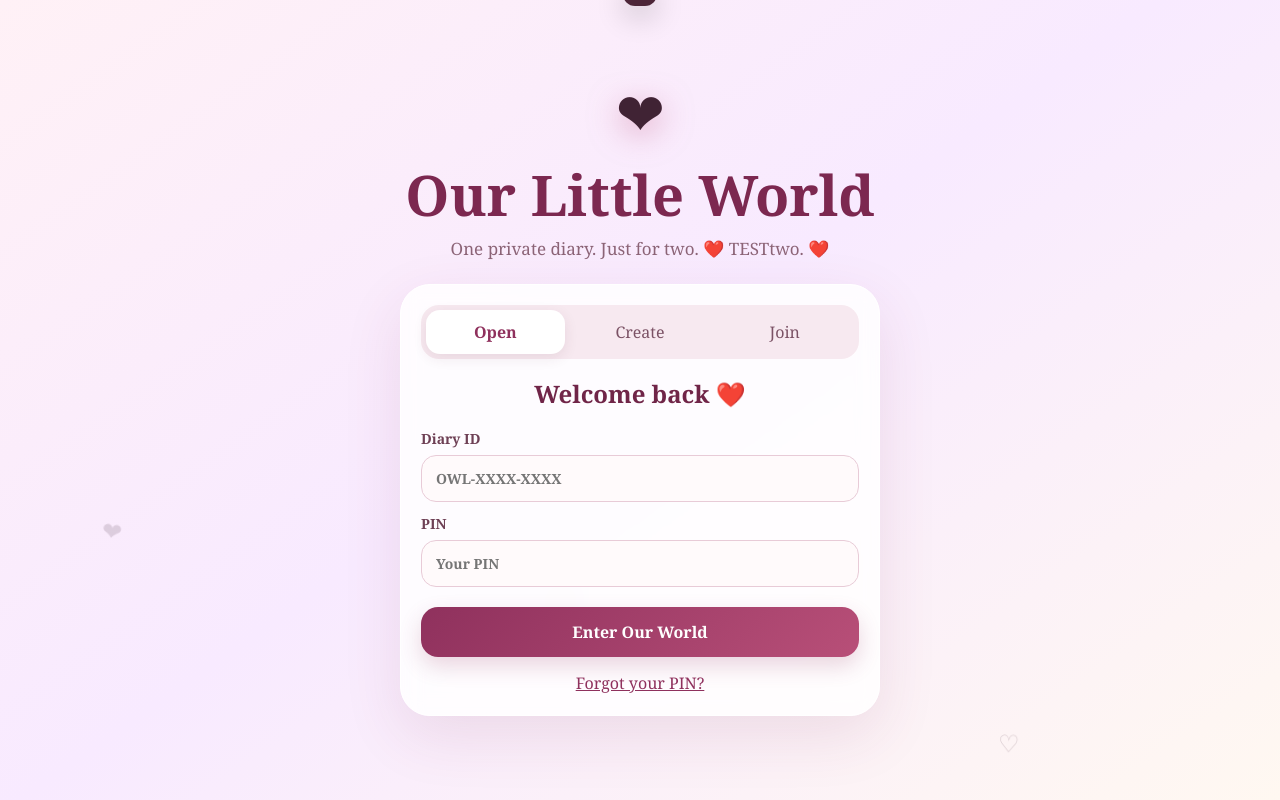
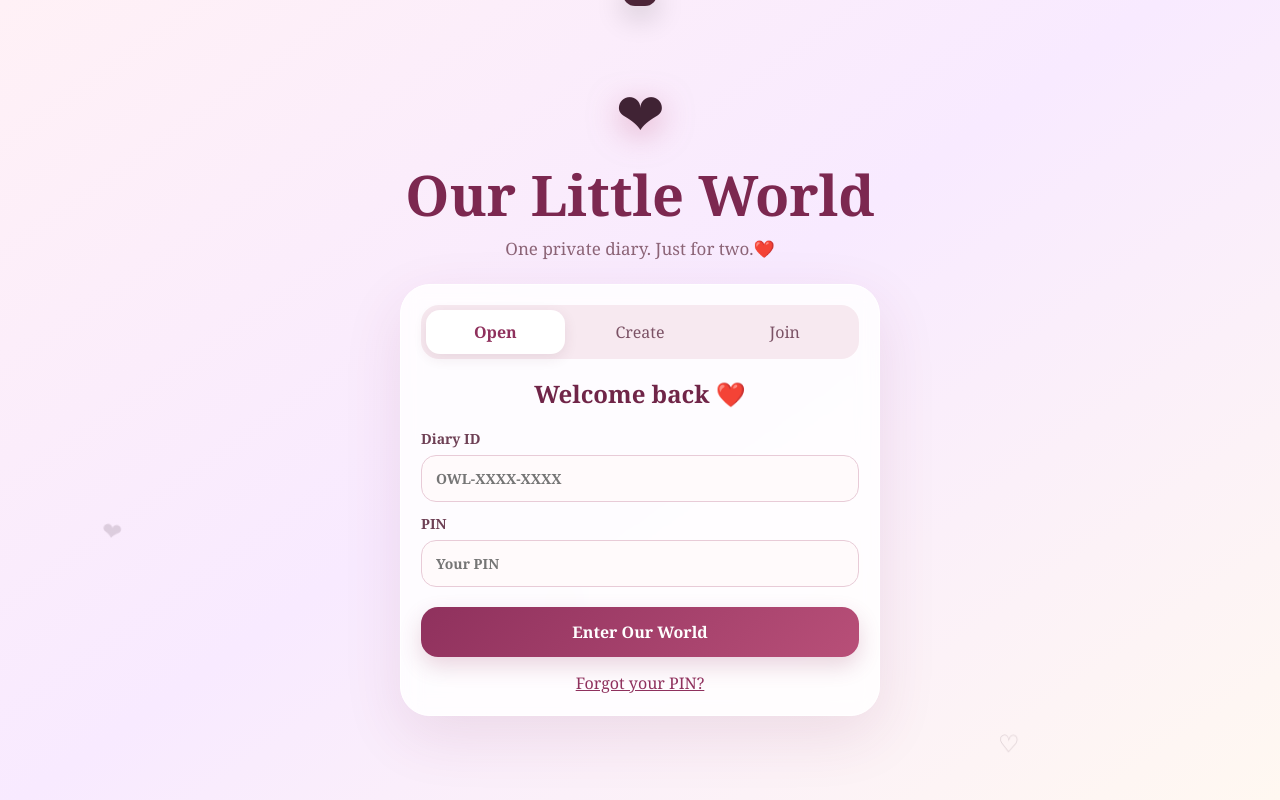
Before and after one commit to alimansurali90-web/our-little-world, a website: page www/index.html in a window 1280 px wide. Drawn offline with nearby package versions, Linux system fonts and the light colour scheme.

Commit message:
Update index.html

```diff
--- a/www/index.html
+++ b/www/index.html
@@ -16,7 +16,7 @@
 <main id="app">
 <section id="auth" class="screen auth-screen">
   <div class="brand-heart">❤</div>
-  <h1>Our Little World</h1><p class="subtitle">One private diary. Just for two. ❤️ TESTtwo. ❤️</p>
+  <h1>Our Little World</h1><p class="subtitle">One private diary. Just for two.❤️</p>
   <div class="auth-card">
     <div id="auth-tabs" class="tabs"><button class="tab active" data-tab="login">Open</button><button class="tab" data-tab="create">Create</button><button class="tab" data-tab="join">Join</button></div>
     <form id="login-form" class="panel active"><h2>Welcome back ❤️</h2><label>Diary ID<input id="login-diary" required autocomplete="off" placeholder="OWL-XXXX-XXXX"></label><label>PIN<input id="login-pin" required inputmode="numeric" type="password" minlength="4" maxlength="12" placeholder="Your PIN"></label><button class="primary" type="submit">Enter Our World</button><button type="button" class="link-btn" id="show-recovery">Forgot your PIN?</button></form>
```
